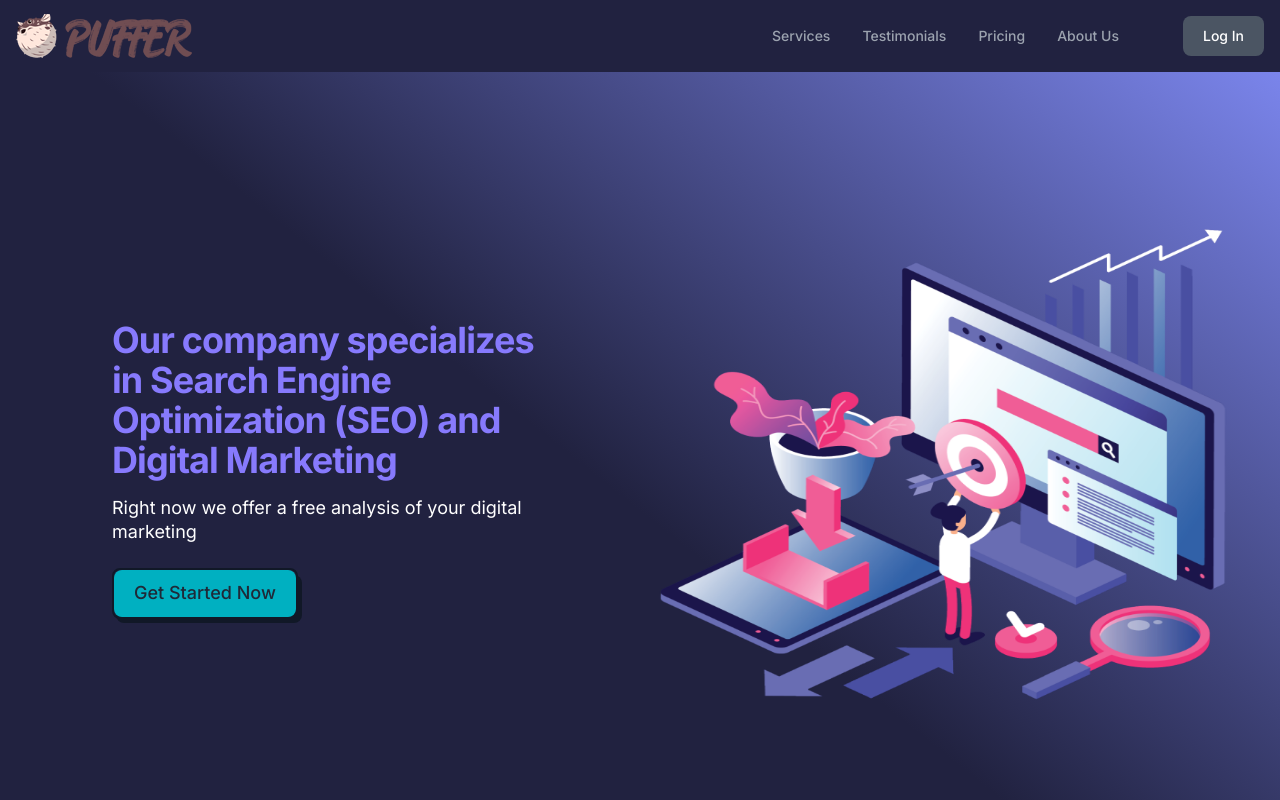
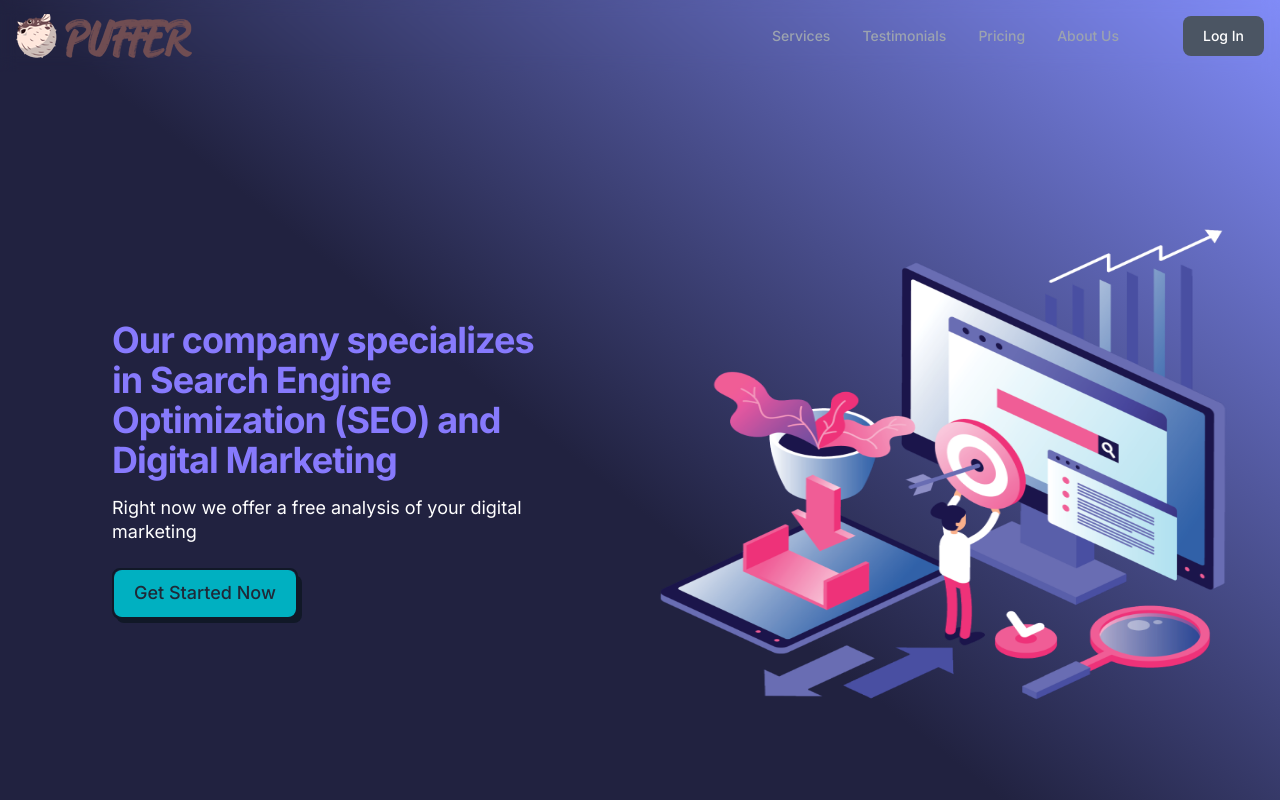
Before and after one commit to Gogoreds/puffer-dot-se, a Next.js app in the folder frontend/: page / in a window 1280 px wide. Shown: the top 800 px of the page. Built offline with nearby package versions, Linux system fonts and the light colour scheme.

Commit message:
NavBar styled properly

```diff
--- a/frontend/src/components/Header.jsx
+++ b/frontend/src/components/Header.jsx
@@ -6,7 +6,7 @@ import Logo from "../images/puffer.png";
 
 export function Header() {
   return (
-    <nav class="no-border fixed top-0 left-0 z-20 flex w-full bg-[#212240] px-2 py-2.5 sm:px-4">
+    <nav class="no-border fixed top-0 left-0 z-20 flex w-full bg-transparent px-2 py-2.5 backdrop-blur sm:px-4">
       <div class="container mx-auto flex flex-wrap items-center justify-between">
         <a href="/" class="flex items-center">
           <Link href="/" class="mr-3 h-10 w-10 sm:h-9" alt="Puffer Logo">
```
